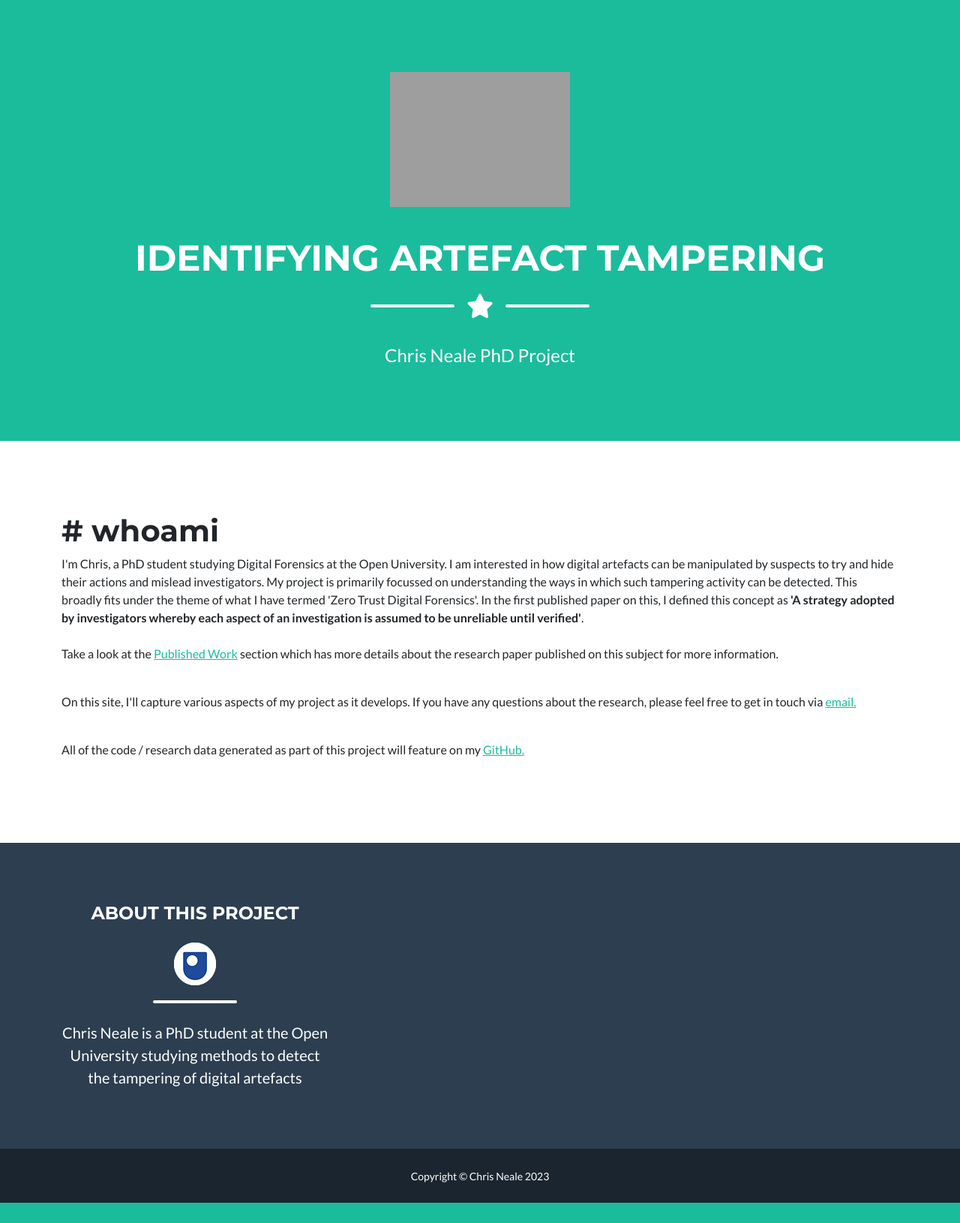
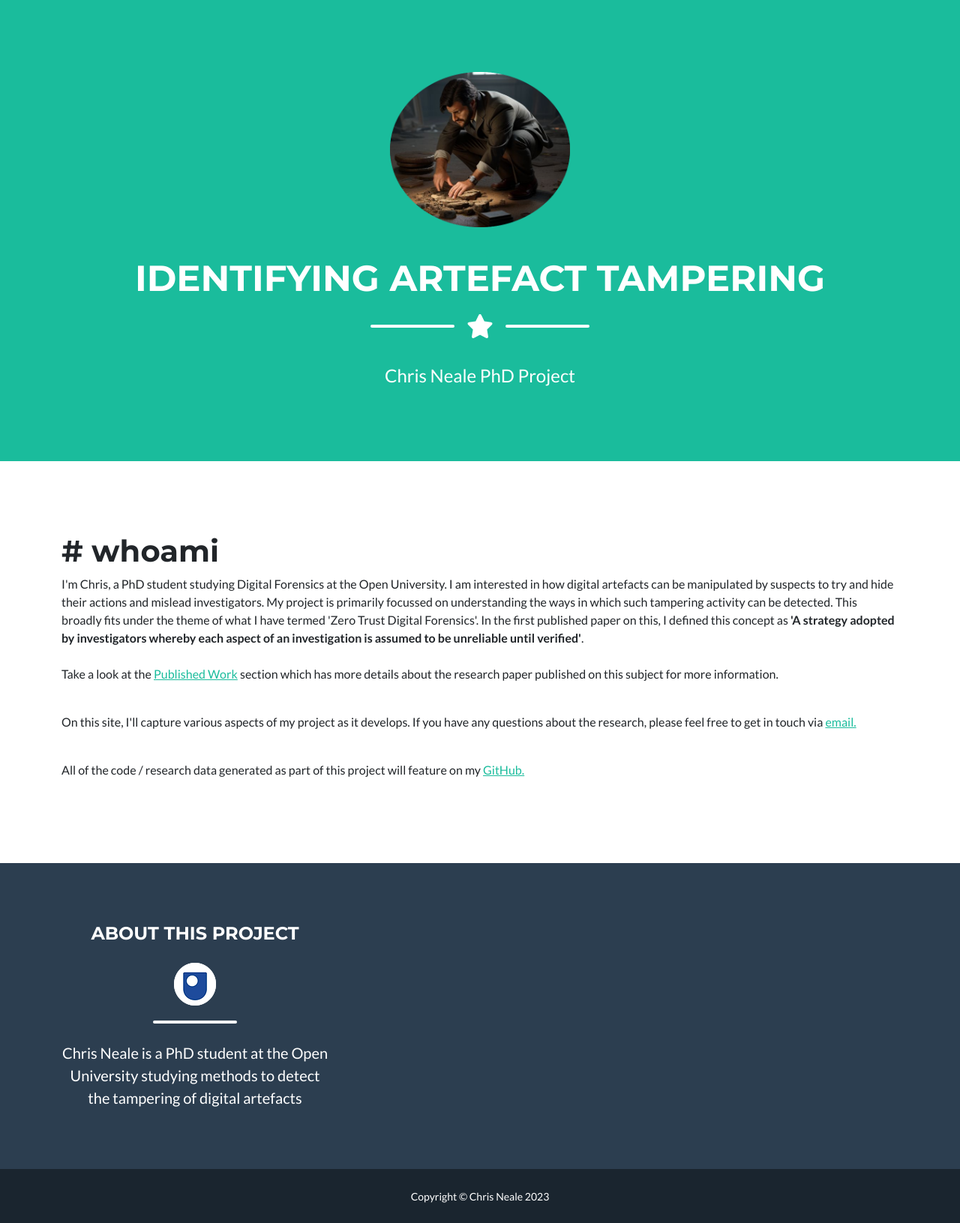
Before and after one commit to cn3759/zerotrustforensics, a Flask app: page / in a window 1280 px wide. Shown: the part 104-1735 px from the top of the page at 75% size. Before the commit the page ends 1708 px from the top, so only its background shows below. Run offline with Flask 3, Linux system fonts and the light colour scheme; some libraries are stand-ins or nearby versions; grey boxes are pictures that could not be loaded.

Commit message:
Re-added link to image

```diff
--- a/templates/base_new.html
+++ b/templates/base_new.html
@@ -45,7 +45,7 @@
         <header class="masthead bg-primary text-white text-center">
             <div class="container d-flex align-items-center flex-column">
                 <!-- Masthead Avatar Image-->
-                <img class="masthead-avatar mb-5" src="static/img/puzzle.png" alt="..." />
+                <img class="masthead-avatar mb-5" src="static/img/puzzle.jpeg" alt="..." />
                 <!-- Masthead Heading-->
                 <h1 class="masthead-heading text-uppercase mb-0">{% block heading %} {% endblock %}</h1>
                 <!-- Icon Divider-->
```
